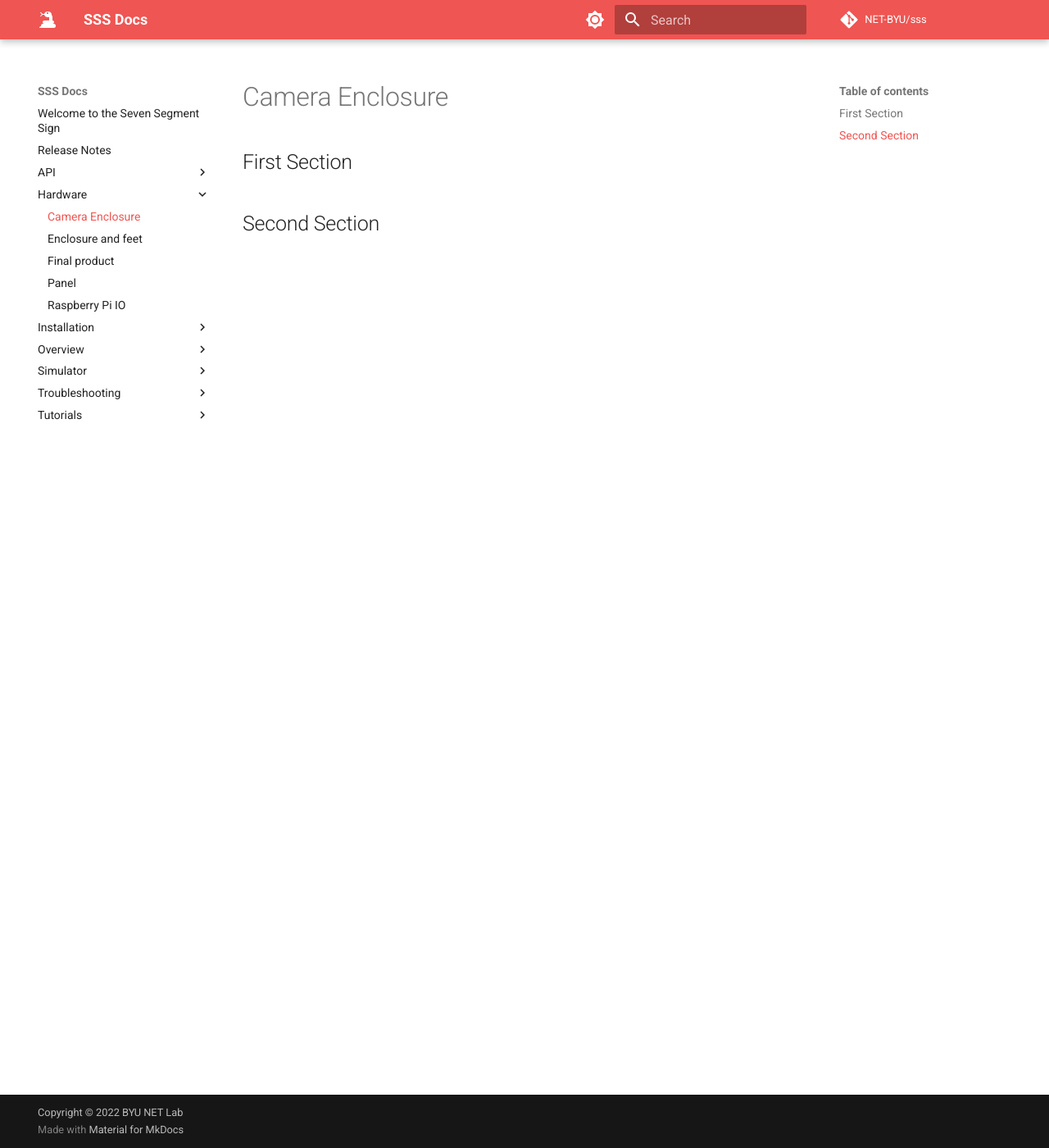
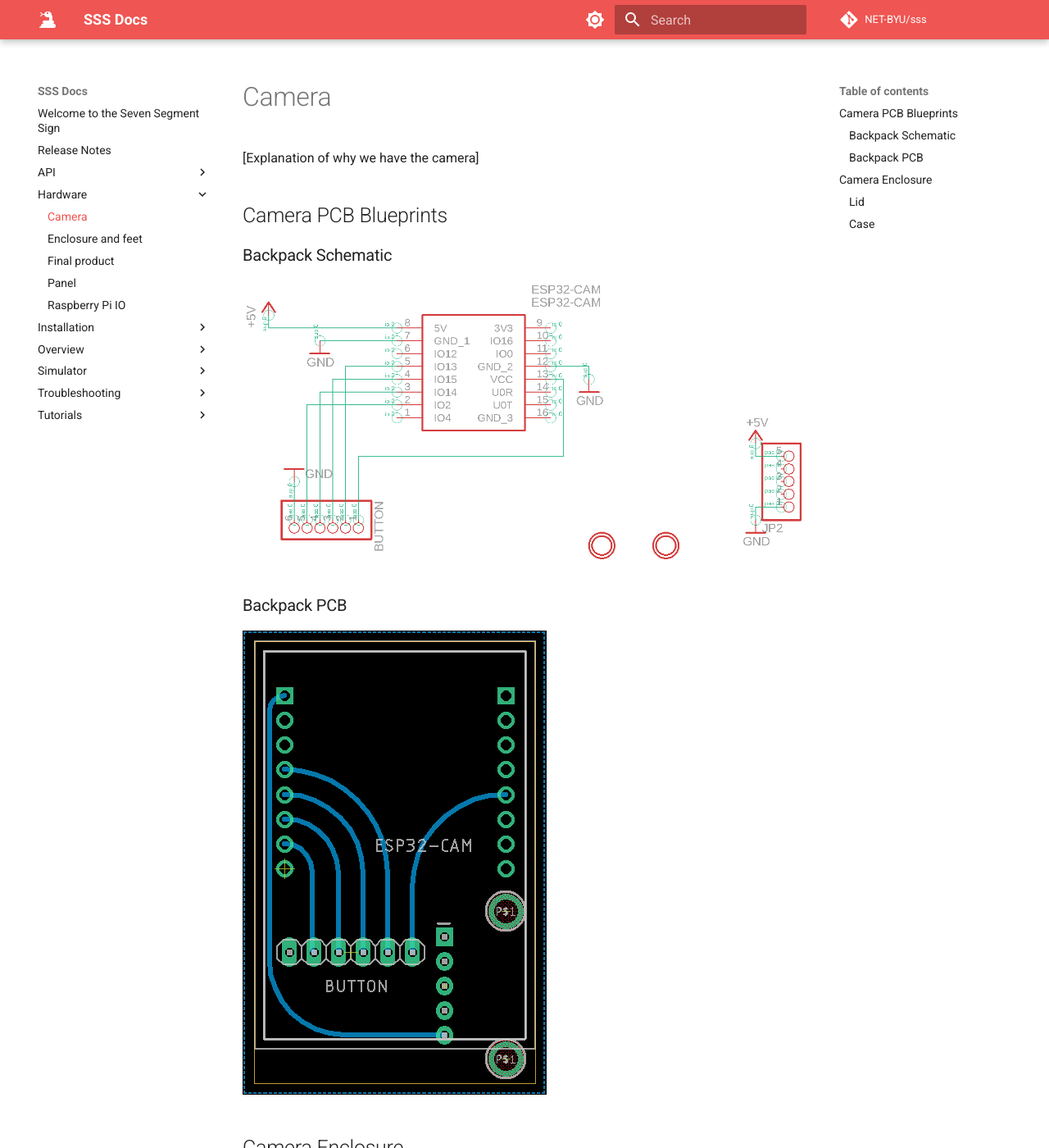
Before and after one commit to NET-BYU/sss, an MkDocs documentation site: the page built from docs/Hardware/Camera.md, in a window 1280 px wide and 1400 px high. Shown: the whole window at 82% size. Built offline with MkDocs 1.6.1 and Material for MkDocs 9.7.7, drawn with Linux system fonts in a browser that asks for light colours; nearby versions of some CDN libraries; library files that are not in the unit come from our copies; comment, search, counter and statistics services are not loaded.

Commit message:
Camera module media added, fixed three js windows

```diff
--- a/docs/Hardware/Camera Enclosure.md
+++ b/docs/Hardware/Camera.md
@@ -1,4 +1,18 @@
-## First Section
+[Explanation of why we have the camera]
+
+## Camera PCB Blueprints
+
+### Backpack Schematic
+
+![backpack-sch](camera-schematic.png)
+
+### Backpack PCB
+
+![backpack-pcb](camera-pcb.png)
+
+## Camera Enclosure
+
+### Lid
 
 <!-- Import maps polyfill -->
 <!-- Remove this when import maps will be widely supported -->
@@ -84,7 +100,7 @@
         loader = new ThreeMFLoader( manager );
         loadAsset( params.asset );
 
-        window.addEventListener( 'resize', onWindowResize );
+        // window.addEventListener( 'resize', onWindowResize );
 
     }
 
@@ -203,7 +220,7 @@
         loader = new ThreeMFLoader( manager );
         loadAsset( params.asset );
 
-        window.addEventListener( 'resize', onWindowResize );
+        // window.addEventListener( 'resize', onWindowResize );
 
     }
 
@@ -251,9 +268,9 @@
 </script>
 
 <span>
-<div id="camera-lid" style="position: sticky;"></div>
+<div id="camera-lid"></div>
 
-## Second Section
+### Case
 
-<div id="camera-body" style="position: sticky;"></div>
+<div id="camera-body"></div>
 </span>
```
Also changed, not shown: other parts of docs/Hardware/Camera.md (+7 -4 lines), docs/Hardware/camera-pcb.png (added), docs/Hardware/camera-schematic.png (added).
